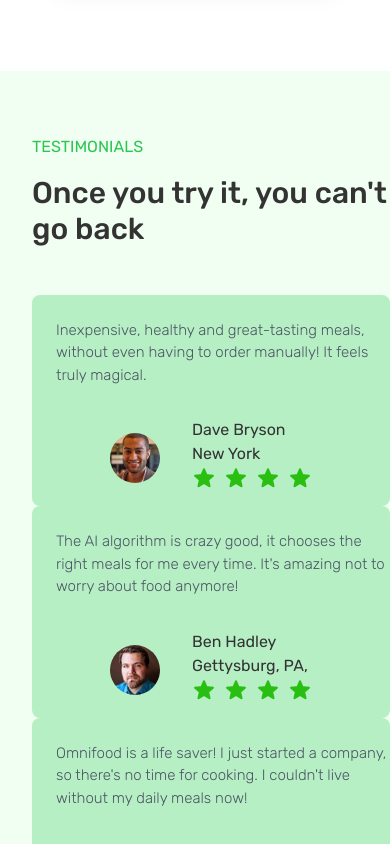
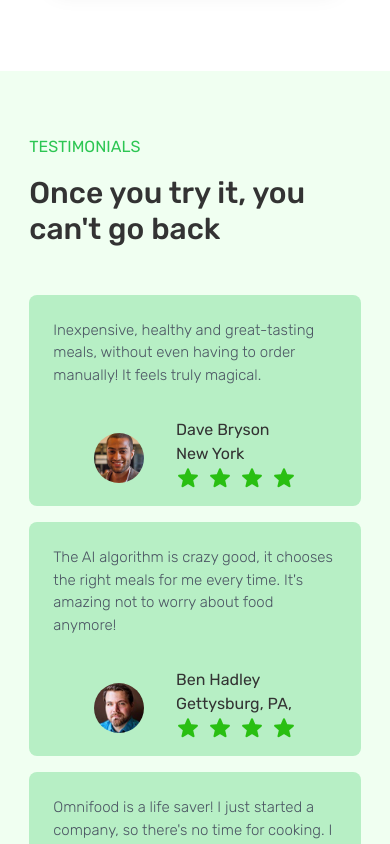
Before and after one commit to bojan09/omnifood_2.0, a React (Vite) app: page / in a window 390 px wide. Shown: the part 6440-7284 px from the top of the page. Built offline with nearby package versions, Linux system fonts and the light colour scheme.

Commit message:
updates in Testimonials

```diff
--- a/src/pages/Testimonials.jsx
+++ b/src/pages/Testimonials.jsx
@@ -131,7 +131,7 @@ const Testimonials = () => {
       id="testimonials"
       className="pt-[2rem] pb-[5rem] bg-secondaryBackground md:flex flex-row-reverse items-center"
     >
-      <div className="xs:pl-8 lg:pl-[7rem] flex-1">
+      <div className="w-[85vw] mx-auto lg:pl-[7rem] flex-1">
         <h2 className="text-primaryColor md:text-xl uppercase mt-[2rem]">
           TESTIMONIALS
         </h2>
@@ -143,10 +143,10 @@ const Testimonials = () => {
         <div className="lg:w-[50vw] md:flex flex-wrap gap-6">
           {people.map((person) => (
             <div
-              className="bg-primaryBackground px-6 py-2 rounded-lg"
+              className="bg-primaryBackground px-6 py-2 rounded-lg xs:my-4 md:m-0"
               key={person.id}
             >
-              <p className="w-[86vw] lg:text-lg text-[15px] pt-4 font-light text-gray-600 md:w-[20vw]">
+              <p className="lg:text-lg text-[15px] pt-4 font-light text-gray-600 md:w-[20vw]">
                 {person.description}
               </p>
 
```
